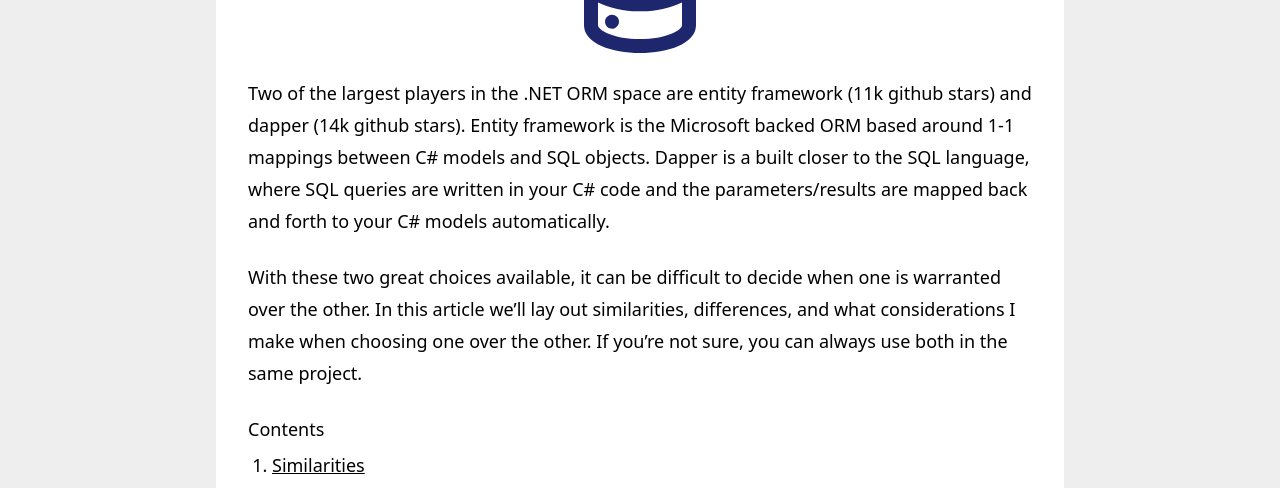
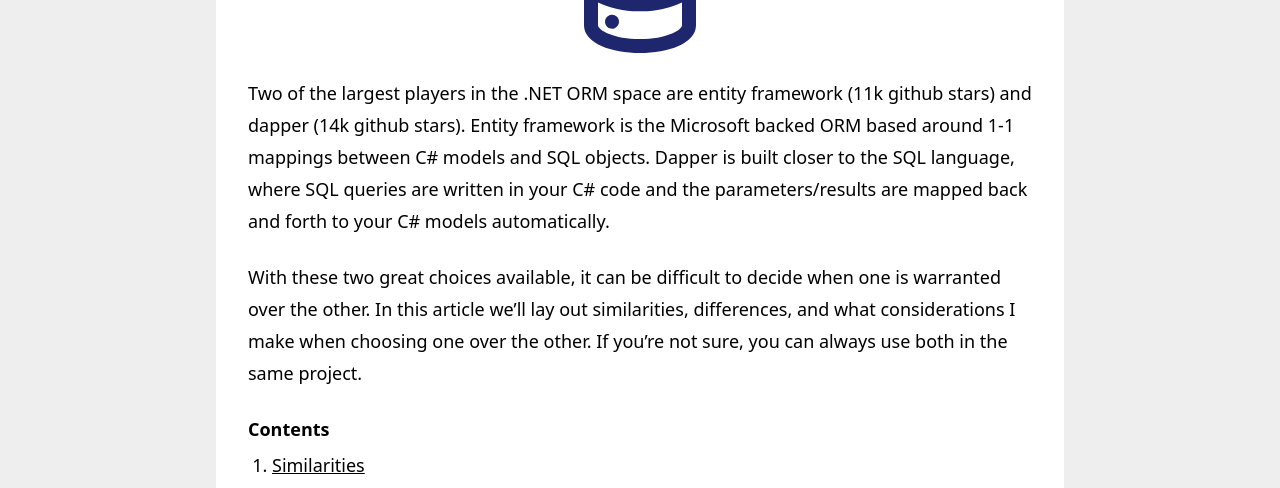
Before and after one commit to IsaacASmith/isaacasmith.github.io, a Nuxt app in the folder src/site/: page /blog/2022/entity-framework-vs-dapper in a window 1280 px wide. Shown: the part 370-858 px from the top of the page. Built offline with nearby package versions, Linux system fonts and the light colour scheme.

Commit message:
Fixed up article

```diff
--- a/src/site/pages/blog/2022/entity-framework-vs-dapper.vue
+++ b/src/site/pages/blog/2022/entity-framework-vs-dapper.vue
@@ -10,7 +10,7 @@
         Two of the largest players in the .NET ORM space are entity framework
         (11k github stars) and dapper (14k github stars). Entity framework is
         the Microsoft backed ORM based around 1-1 mappings between C# models and
-        SQL objects. Dapper is a built closer to the SQL language, where SQL
+        SQL objects. Dapper is built closer to the SQL language, where SQL
         queries are written in your C# code and the parameters/results are
         mapped back and forth to your C# models automatically.
       </p>
@@ -21,7 +21,7 @@
         one over the other. If you’re not sure, you can always use both in the
         same project.
       </p>
-      <p class="mb-1">Contents</p>
+      <p class="mb-1 font-semibold">Contents</p>
       <ul class="list-decimal underline ml-6 mb-10">
         <li>
           <a href="#similarities">Similarities</a>
@@ -39,30 +39,30 @@
         the concepts you’ll need to understand in one will carry over to the
         other.
       </p>
-      <p class="font-bold">Model Mapping</p>
+      <p class="font-semibold">Model Mapping</p>
       <p class="mb-6">
         Each ORM will handle taking the results of SQL queries and mapping them
         into your C# objects automatically.
       </p>
-      <p class="font-bold">Query Parameterization</p>
+      <p class="font-semibold">Query Parameterization</p>
       <p class="mb-6">
         With SQL injection still among the top vulnerabilities in web
         applications, dapper and EF can handle query parameterization for you.
       </p>
-      <p class="font-bold">Connection Management</p>
+      <p class="font-semibold">Connection Management</p>
       <p class="mb-6">
         Both will manage your SQL connection pool and reuse connections as
         appropriate.
       </p>
-      <p class="font-bold">Executing Custom Queries</p>
+      <p class="font-semibold">Executing Custom Queries</p>
       <p class="mb-6">
         Although dapper has better support for this, both ORMs provide
         functionality to run custom SQL queries and read those results back into
         C# models.
       </p>
-      <p class="font-bold">Pricing/Licensing</p>
+      <p class="font-semibold">Pricing/Licensing</p>
       <p class="mb-6">Both libraries are free and open source.</p>
-      <p class="font-bold">Community Support</p>
+      <p class="font-semibold">Community Support</p>
       <p class="mb-16">
         Both libraries have a vast community behind them, which provide
         continuous updates as well as documentation and forums for getting help.
@@ -75,7 +75,7 @@
       <p class="font-bold mb-2 text-xl">
         Developer Experience / Maintainability
       </p>
-      <p class="font-bold">Entity Framework</p>
+      <p class="font-semibold">Entity Framework</p>
       <p class="mb-6">
         EF comes with a variety of tools for developer productivity. Whether
         you’re taking a code-first approach or a database-first approach, there
@@ -84,17 +84,17 @@
         sync as changes are made. EF also saves developer time by removing the
         need to write queries.
       </p>
-      <p class="font-bold">Dapper</p>
+      <p class="font-semibold">Dapper</p>
       <p class="mb-6">
         Compared to EF, dapper is pretty lacking on the tooling and developer
         experience front. You’re on your own if there are changes to the
         database tables you’re querying. If you modify columns, you’ll have to
         find all of your queries that reference that table and update them to
         match the new table definition. This is one of the biggest
-        maintainability headaches with Dapper.
+        maintainability headaches with dapper.
       </p>
       <p class="font-bold mb-2 text-xl">Change Tracking</p>
-      <p class="font-bold">Entity Framework</p>
+      <p class="font-semibold">Entity Framework</p>
       <p class="mb-6">
         EF has built in change tracking. This means that any time you read out a
         model from the database and make changes, you can automatically save
@@ -102,14 +102,14 @@
         This does come with some performance overhead, but not a lot in most
         scenarios.
       </p>
-      <p class="font-bold">Dapper</p>
+      <p class="font-semibold">Dapper</p>
       <p class="mb-6">
         There is no support for automated change tracking in dapper. Any updates
         to models will have to be manually written out in SQL and executed
         against the database.
       </p>
       <p class="font-bold mb-2 text-xl">Query Control/Performance</p>
-      <p class="font-bold">Entity Framework</p>
+      <p class="font-semibold">Entity Framework</p>
       <p class="mb-6">
         With EF, you have very limited control over the queries being generated.
         The only way to control the queries is by restructuring linq statements
@@ -119,7 +119,7 @@
         other options for querying and getting results back, although it has
         made a lot of strides in improving performance.
       </p>
-      <p class="font-bold">Dapper</p>
+      <p class="font-semibold">Dapper</p>
       <p class="mb-4">
         One upside of dapper is that you have full control of the queries
         running against your database. The query performance is fully up to the
@@ -134,7 +134,7 @@
         your biggest concern, dapper is a no-brainer.
       </p>
       <p class="font-bold mb-2 text-xl">Flexibility</p>
-      <p class="font-bold">Entity Framework</p>
+      <p class="font-semibold">Entity Framework</p>
       <p class="mb-4">
         EF expects your data to be fairly well normalized and relies on foreign
         keys to determine object relationships in your C# models. If your
@@ -145,7 +145,7 @@
         using entity framework. There is support for these scenarios, but it’s
         not as easy or out of the box as using dapper.
       </p>
-      <p class="font-bold">Dapper</p>
+      <p class="font-semibold">Dapper</p>
       <p class="mb-16">
         Dapper is able to handle pretty much any database structure or scenario
         you throw at it. Denormalized tables? No problem. Missing foreign keys?
@@ -154,22 +154,22 @@
       <h2 id="scenarios" class="mb-2 text-2xl font-bold">
         Which is best for your scenario?
       </h2>
-      <p class="mb-6">
+      <p class="mb-8">
         Each situation will be different when deciding between these ORMs, so
         here are some questions I ask myself to help make a choice between EF
         and dapper.
       </p>
-      <p class="text-xl font-bold">Does my database have foreign keys?</p>
+      <p class="text-xl font-semibold">Does my database have foreign keys?</p>
       <p class="mb-4">If not, dapper is probably the way to go.</p>
-      <p class="mb-6">
+      <p class="mb-8">
         This is always my first question, and can make the decision clear right
         away. Entity framework will not play nicely with navigation properties
         if your database is missing foreign keys. While it would be best to get
         foreign keys added, it’s not always an option.
       </p>
-      <p class="text-xl font-bold">Is database performance a major concern?</p>
+      <p class="text-xl font-semibold">Is database performance a major concern?</p>
       <p class="mb-4">If yes, dapper is a good fit.</p>
-      <p class="mb-6">
+      <p class="mb-8">
         While EF is catching up to dapper in performance, dapper still holds the
         lead. Check out
         <a
@@ -181,7 +181,7 @@
         >
         for a performance comparison.
       </p>
-      <p class="text-xl font-bold">
+      <p class="text-xl font-semibold">
         Am I doing lots of create and update operations?
       </p>
       <p class="mb-4">If yes, entity framework may be preferred.</p>
@@ -193,7 +193,7 @@
       <p class="flex flex-row justify-center mt-4 mb-8 text-xl font-bold">
         . . .
       </p>
-      <h2 class="mb-2 text-xl">
+      <h2 class="mb-2 text-2xl">
         <strong>Wrap Up</strong>
       </h2>
       <p class="mb-6">
```
